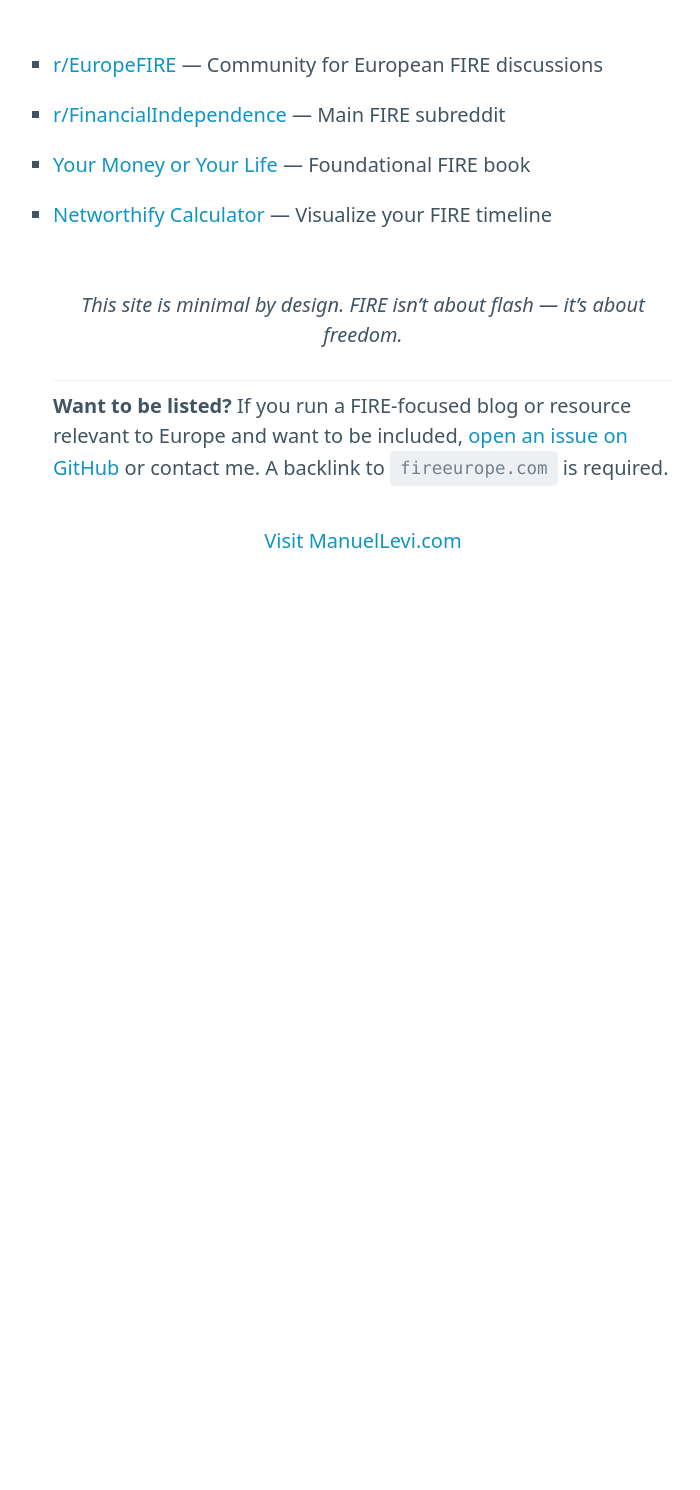
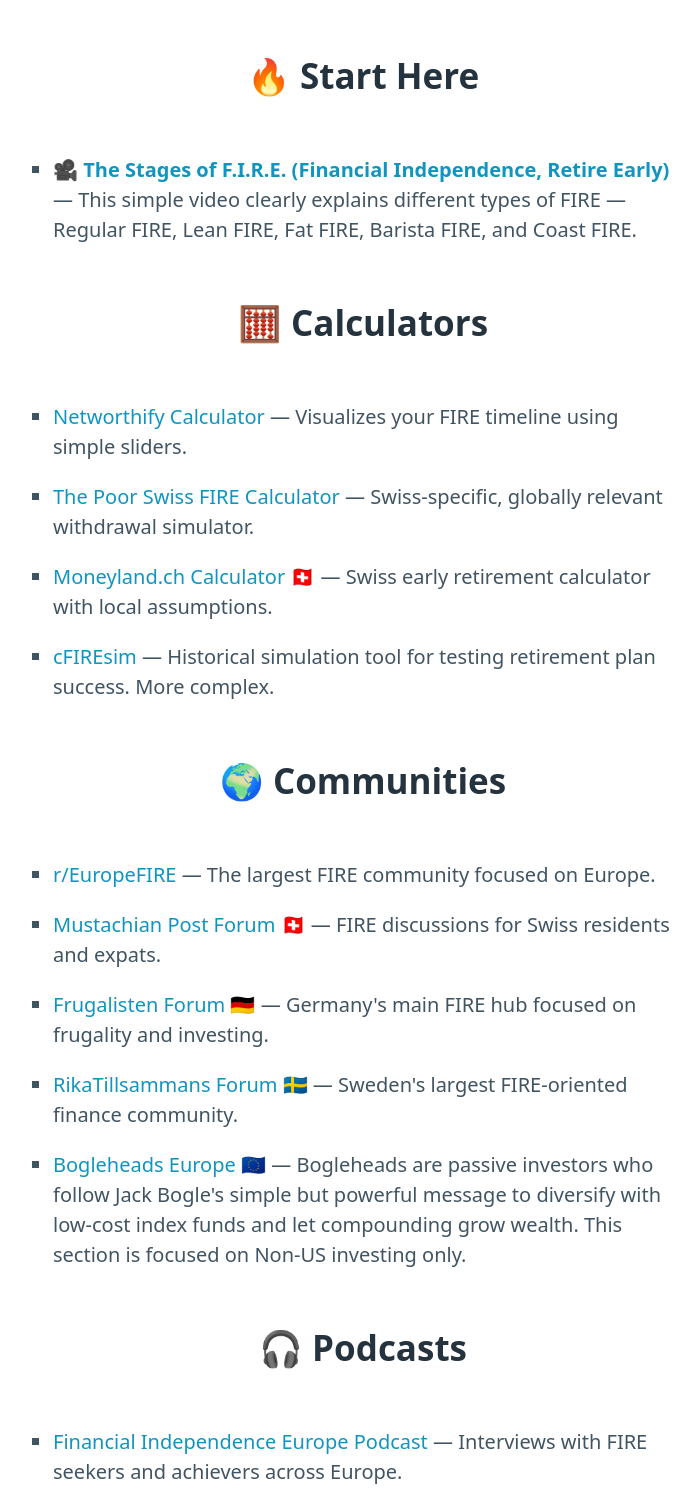
Before and after one commit to ManuelLevi/fireeurope.com, a plain HTML site: page index.html in a window 1280 px wide. Shown: the part 348-1838 px from the top of the page, without its empty margins (277-977 px from the left). Before the commit the page ends 1054 px from the top, so only its background shows below. Drawn offline with nearby package versions, Linux system fonts and the light colour scheme.

Commit message:
Update index.html
more links

```diff
--- a/index.html
+++ b/index.html
@@ -27,16 +27,38 @@
   <main>
     <h1>FIRE Europe</h1>
     <h2>Europeans can do FIRE too. Here's where to start.</h2>
+    <h2>🔥 Start Here</h2>
     <ul>
-      <li><a href="https://www.reddit.com/r/europefire" target="_blank">r/EuropeFIRE</a> — Community for European FIRE discussions</li>
-      <li><a href="https://www.reddit.com/r/financialindependence" target="_blank">r/FinancialIndependence</a> — Main FIRE subreddit</li>
-      <li><a href="https://yourmoneyoryourlife.com/" target="_blank">Your Money or Your Life</a> — Foundational FIRE book</li>
-      <li><a href="https://networthify.com/calculator/earlyretirement" target="_blank">Networthify Calculator</a> — Visualize your FIRE timeline</li>
+      <li>
+        🎥 <a href="https://www.youtube.com/watch?v=PMz5yIzPHjo&t=987s" target="_blank"><strong>The Stages of F.I.R.E. (Financial Independence, Retire Early)</strong></a> — This simple video clearly explains different types of FIRE — Regular FIRE, Lean FIRE, Fat FIRE, Barista FIRE, and Coast FIRE.
+      </li>
     </ul>
-    <p style="text-align:center; margin-top: 3rem;"><em>This site is minimal by design. FIRE isn’t about flash — it’s about freedom.</em></p>
+
+    <h2>🧮 Calculators</h2>
+    <ul>
+      <li><a href="https://networthify.com/calculator/earlyretirement" target="_blank">Networthify Calculator</a> — Visualizes your FIRE timeline using simple sliders.</li>
+      <li><a href="https://thepoorswiss.com/fire-calculator/" target="_blank">The Poor Swiss FIRE Calculator</a> — Swiss-specific, globally relevant withdrawal simulator.</li>
+      <li><a href="https://www.moneyland.ch/en/fire-calculator" target="_blank">Moneyland.ch Calculator 🇨🇭</a> — Swiss early retirement calculator with local assumptions.</li>
+      <li><a href="https://www.cfiresim.com/" target="_blank">cFIREsim</a> — Historical simulation tool for testing retirement plan success. More complex.</li>
+    </ul>
+
+    <h2>🌍 Communities</h2>
+    <ul>
+      <li><a href="https://www.reddit.com/r/europefire" target="_blank">r/EuropeFIRE</a> — The largest FIRE community focused on Europe.</li>
+      <li><a href="https://forum.mustachianpost.com/" target="_blank">Mustachian Post Forum 🇨🇭</a> — FIRE discussions for Swiss residents and expats.</li>
+      <li><a href="https://frugalisten.de/forum/" target="_blank">Frugalisten Forum 🇩🇪</a> — Germany's main FIRE hub focused on frugality and investing.</li>
+      <li><a href="https://rikatillsammans.se/forum/c/ekonomi/ekonomisk-frihet-fire/13" target="_blank">RikaTillsammans Forum 🇸🇪</a> — Sweden's largest FIRE-oriented finance community.</li>
+      <li><a href="https://www.bogleheads.org/forum/viewforum.php?f=22" target="_blank">Bogleheads Europe 🇪🇺</a> — Bogleheads are passive investors who follow Jack Bogle's simple but powerful message to diversify with low-cost index funds and let compounding grow wealth. This section is focused on Non-US investing only.</li>
+    </ul>
+
+    <h2>🎧 Podcasts</h2>
+    <ul>
+      <li><a href="https://financial-independence.eu/" target="_blank">Financial Independence Europe Podcast</a> — Interviews with FIRE seekers and achievers across Europe.</li>
+    </ul>
+    <p style="text-align:center; margin-top: 3rem;"><em>This site is minimal by design. FIRE isn't about flash — it's about freedom.</em></p>
 
     <hr>
-    <p><strong>Want to be listed?</strong> If you run a FIRE-focused blog or resource relevant to Europe and want to be included, <a href="https://github.com/ManuelLevi/fireeurope.com/issues" target="_blank">open an issue on GitHub</a> or contact me. A backlink to <code>fireeurope.com</code> is required.</p>
+    <p><strong>Want to be listed?</strong> If you run a FIRE-focused blog or free resource relevant to Europe and want to be included, <a href="https://github.com/ManuelLevi/fireeurope.com/issues" target="_blank">open an issue on GitHub</a> or <a href="https://www.linkedin.com/in/manuellevi/" target="_blank">contact me directly on LinkedIn</a>. A backlink to <code>fireeurope.com</code> is required.</p>
 
     <p style="text-align: center; margin-top: 2rem;">
       <a href="https://manuellevi.com" target="_blank">Visit ManuelLevi.com</a>
```
